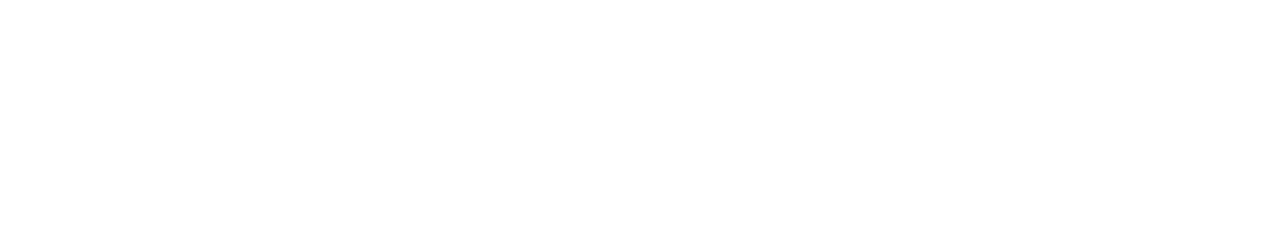
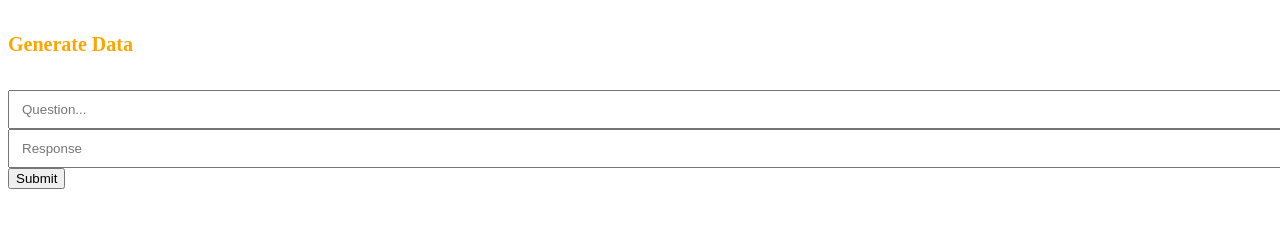
Before and after one commit to Amzi-kwasi/AiChat, a plain HTML site: page dev.html in a window 1280 px wide. Drawn offline with Linux system fonts and the light colour scheme.

Commit message:
Update dev.html

```diff
--- a/dev.html
+++ b/dev.html
@@ -16,7 +16,7 @@
 	</style>
 </head>
 <body>
-<div id="doc" style="display: none;">
+<div>
 	<h5 style="color:orange;font-size: 20px;">Generate Data</h5>
   <form onsubmit="GenerateAi()">
     <input placeholder="Question..." id="ai_q"/>
```
